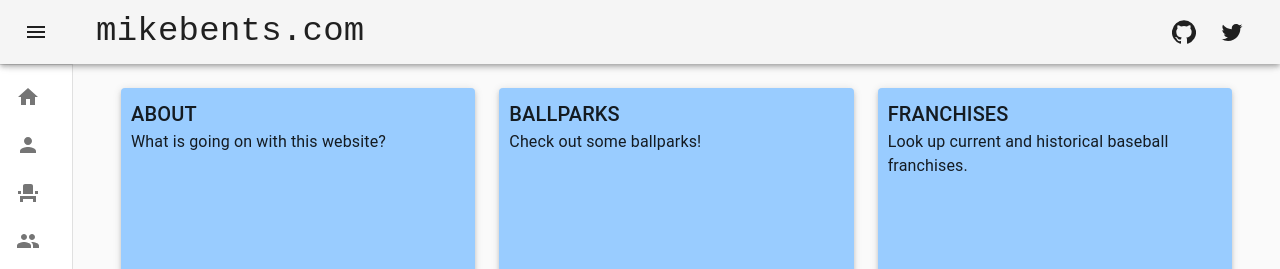
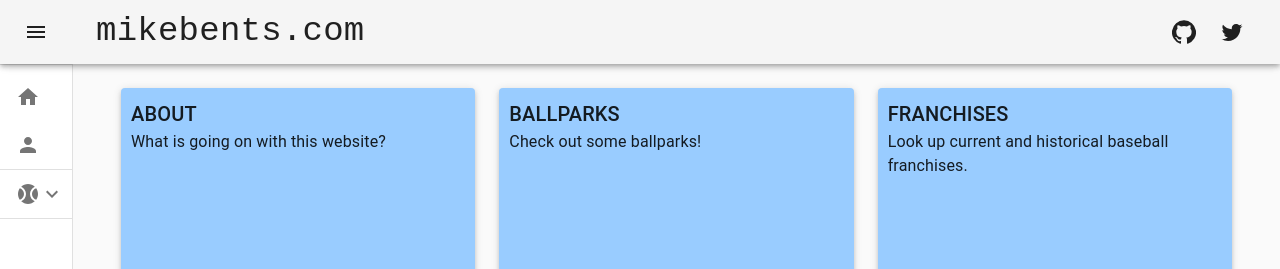
Before and after one commit to mbents/mbents.github.io, a React (Create React App) app: page /schedules in a window 1280 px wide. Shown: the top 269 px of the page. Built offline with nearby package versions, Linux system fonts and the light colour scheme.

Commit message:
group baseball-related nav menu items under one category

```diff
--- a/src/App.tsx
+++ b/src/App.tsx
@@ -1,4 +1,4 @@
-import { AppBar, Badge, Container, CssBaseline, Divider, Drawer, IconButton, List, ListItem, ListItemText, makeStyles, Toolbar, Typography, useTheme } from '@material-ui/core'
+import { AppBar, Badge, Collapse, Container, CssBaseline, Divider, Drawer, IconButton, List, ListItem, ListItemText, makeStyles, Toolbar, Typography, useTheme } from '@material-ui/core'
 import { Switch, Route, Link, HashRouter } from 'react-router-dom'
 import React, { useState } from 'react'
 import './App.css'
@@ -14,6 +14,9 @@ import PersonIcon from '@material-ui/icons/Person'
 import GitHubIcon from '@material-ui/icons/GitHub'
 import TwitterIcon from '@material-ui/icons/Twitter'
 import CalendarTodayIcon from '@material-ui/icons/CalendarToday'
+import SportsBaseballIcon from '@material-ui/icons/SportsBaseball'
+import ExpandMore from '@material-ui/icons/ExpandMore'
+import ExpandLess from '@material-ui/icons/ExpandLess'
 import Home from './components/Home'
 import Ballparks from './components/Ballparks'
 import Franchises from './components/Franchises'
@@ -105,6 +108,7 @@ function App() {
   const classes = useStyles()
   const theme = useTheme()
   const [open, setOpen] = useState(false)
+  const [showBaseball, setShowBaseball] = useState(false)
 
   const handleDrawerOpen = () => {
     setOpen(true)
@@ -112,6 +116,10 @@ function App() {
 
   const handleDrawerClose = () => {
     setOpen(false)
+  }
+
+  const handleClick = () => {
+    setShowBaseball(!showBaseball)
   }
 
   return (
@@ -183,6 +191,15 @@ function App() {
               <ListItemIcon><PersonIcon /></ListItemIcon>
               <ListItemText primary="About" />
             </ListItem>
+            <Divider />
+            <ListItem button key="baseball" onClick={handleClick}>
+              <ListItemIcon>
+                <SportsBaseballIcon />
+                {showBaseball ? <ExpandLess /> : <ExpandMore />}
+              </ListItemIcon>
+              <ListItemText primary="Baseball stuff" />
+            </ListItem>
+            <Collapse in={showBaseball} timeout="auto" unmountOnExit>
               <ListItem button key="ballparks" component={Link} to="/ballparks">
                 <ListItemIcon><EventSeatIcon /></ListItemIcon>
                 <ListItemText primary="Ballparks" />
@@ -195,6 +212,8 @@ function App() {
                 <ListItemIcon><CalendarTodayIcon /></ListItemIcon>
                 <ListItemText primary="Schedules" />
               </ListItem>
+            </Collapse>
+            <Divider />
           </List>
         </Drawer>
         <main className={classes.content}>
```
Lines whose indentation alone changed are shown as unchanged.
